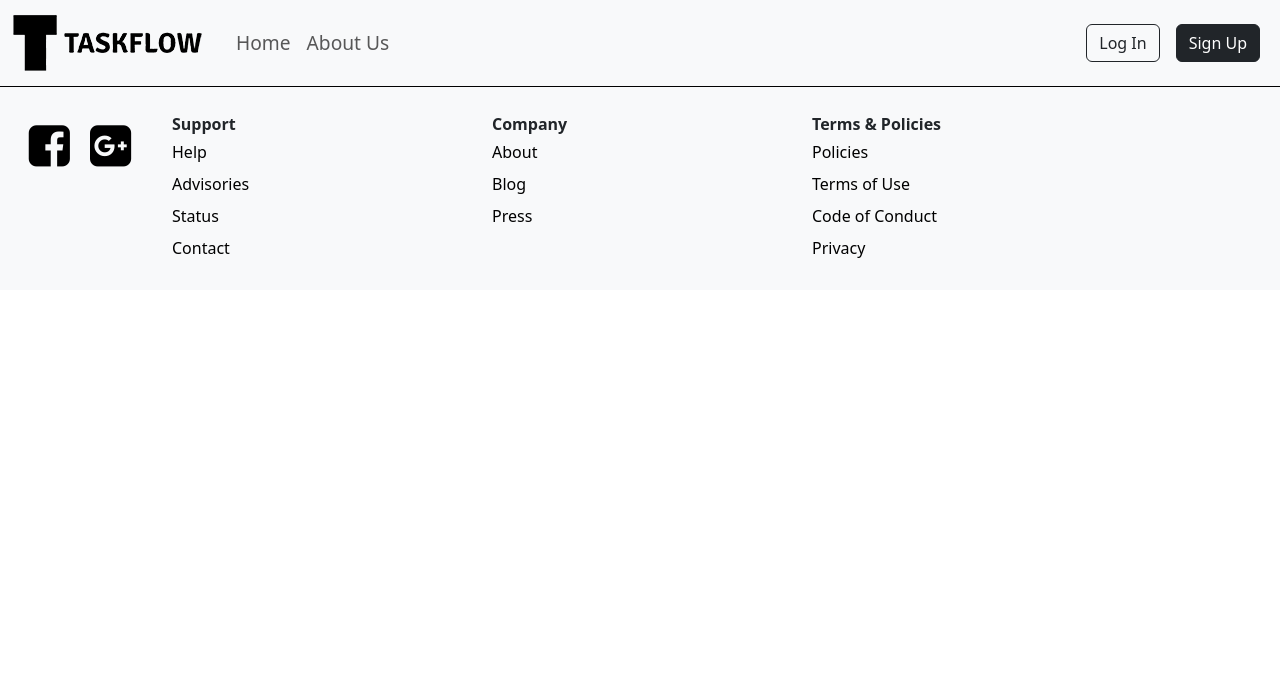
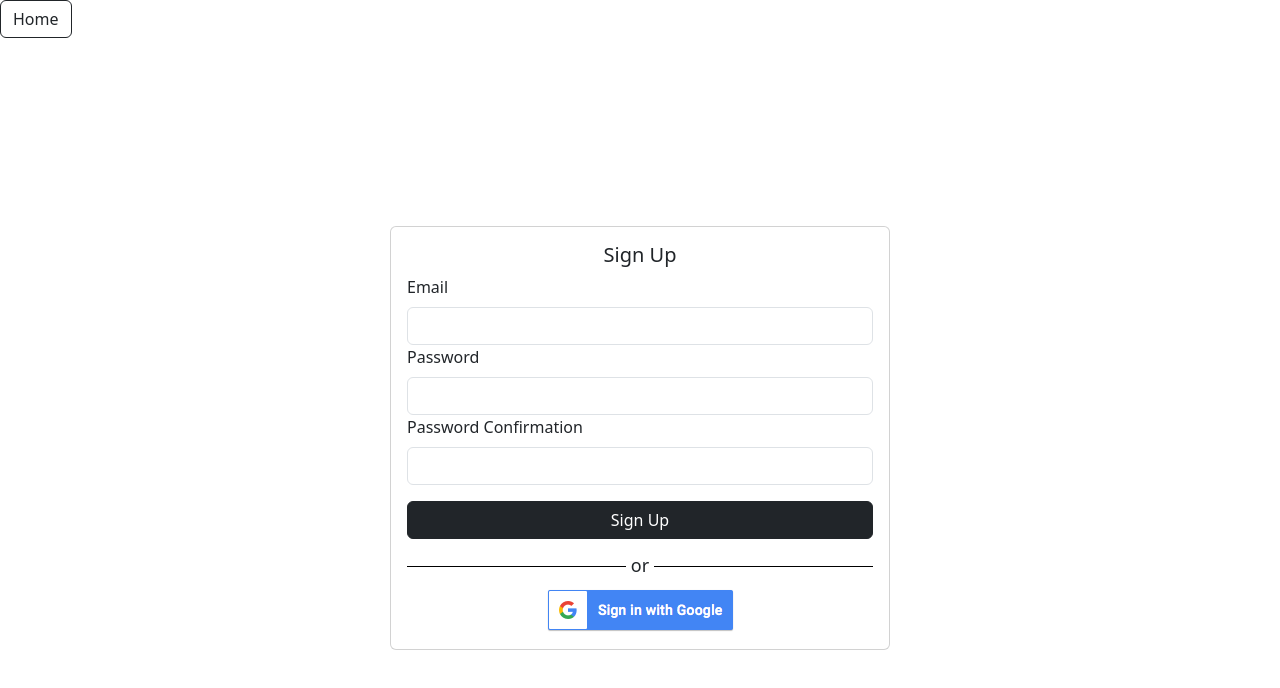
Before and after one commit to TheDARKOMETER/TaskFlow, a React (Create React App) app in the folder client/: page /signup in a window 1280 px wide. Shown: the top 688 px of the page. Built offline with nearby package versions, Linux system fonts and the light colour scheme.

Commit message:
4th commit, did some layouts, utilized Outlet component, will now work on Authentication backend

```diff
--- a/client/src/App.js
+++ b/client/src/App.js
@@ -1,24 +1,24 @@
-import logo from './logo.svg';
 import './App.css';
-import { Container, Row, Col } from 'react-bootstrap'
-import TFNavbar from './components/TFNavbar';
-import { BrowserRouter , Routes, Route } from 'react-router-dom';
-import Landing from './pages/Landing';
-import Footer from './components/Footer';
+import { BrowserRouter, Routes, Route } from 'react-router-dom';
+import Home from './pages/Home';
 import SignUp from './components/SignUp';
+import About from './pages/About';
+import { MainLayout, AuthLayout } from './layouts/tf-layouts';
 
 function App() {
   return (
     <>
-      <TFNavbar />
-      <Container fluid className='pe-0 ps-0'>
-        <BrowserRouter>
-          <Routes>
-            <Route exact path='/' element={<Landing />} />
-          </Routes>
-        </BrowserRouter>
-      </Container>
-      <Footer />
+      <BrowserRouter>
+        <Routes>
+          <Route exact path='/' element={<MainLayout />}>
+            <Route index element={<Home />} />
+            <Route path='/about' element={<About />} />
+          </Route>
+          <Route path='/signup' element={<AuthLayout />} >
+            <Route index element={<SignUp />} />
+          </Route>
+        </Routes>
+      </BrowserRouter>
     </>
   );
 }
--- a/client/src/components/Footer.js
+++ b/client/src/components/Footer.js
@@ -2,7 +2,7 @@ import './Footer.css'
 
 function Footer() {
     return (
-        <footer className="footer bg-light">
+        <footer className="footer bg-light" style={{borderTop:'solid black 1px'}}>
             <div className='links-wrapper container-fluid'>
                 <div className='row'>
                     <div className='footer-logo-wrapper col'>
--- a/client/src/components/TFNavbar.js
+++ b/client/src/components/TFNavbar.js
@@ -36,8 +36,8 @@ export default function TFNavbar() {
                 <NavbarToggle aria-controls='basic-navbar-nav' />
                 <NavbarCollapse id="basic-navbar-nav">
                     <Nav className="me-auto">
-                        <Nav.Link href="#home">Home</Nav.Link>
-                        <Nav.Link href="#link">About Us</Nav.Link>
+                        <Nav.Link href='/'>Home</Nav.Link>
+                        <Nav.Link href="/about">About Us</Nav.Link>
                     </Nav>
                     <Nav>
                         {
--- /dev/null
+++ b/client/src/layouts/tf-layouts.js
@@ -0,0 +1,30 @@
+import React from 'react'
+import TFNavbar from '../components/TFNavbar'
+import Footer from '../components/Footer'
+import { Container } from 'react-bootstrap'
+import { Link, Outlet } from 'react-router-dom'
+
+export function MainLayout() {
+    return (
+        <>
+            <TFNavbar />
+            <Container fluid className='pe-0 ps-0'>
+                <Outlet />
+            </Container>
+            <Footer />
+        </>
+    )
+}
+
+export function AuthLayout() {
+    return (
+        <>
+            <Link to="/" className='btn btn-outline-dark'>Home</Link>
+            <Container className='d-flex align-items-center justify-content-center' style={{ minHeight: "100vh" }}>
+                <div className='w-100' style={{ maxWidth: '500px' }}>
+                    <Outlet />
+                </div>
+            </Container>
+        </>
+    )
+}
--- /dev/null
+++ b/client/src/pages/About.js
@@ -0,0 +1,7 @@
+import React from 'react'
+
+export default function About() {
+  return (
+    <div>About</div>
+  )
+}
```
Also changed, not shown: client/src/layouts/AuthLayout.js (added, +15 -0 lines), client/src/layouts/MainLayout.js (added, +17 -0 lines), client/src/pages/Home.js (renamed from client/src/pages/Landing.js).
